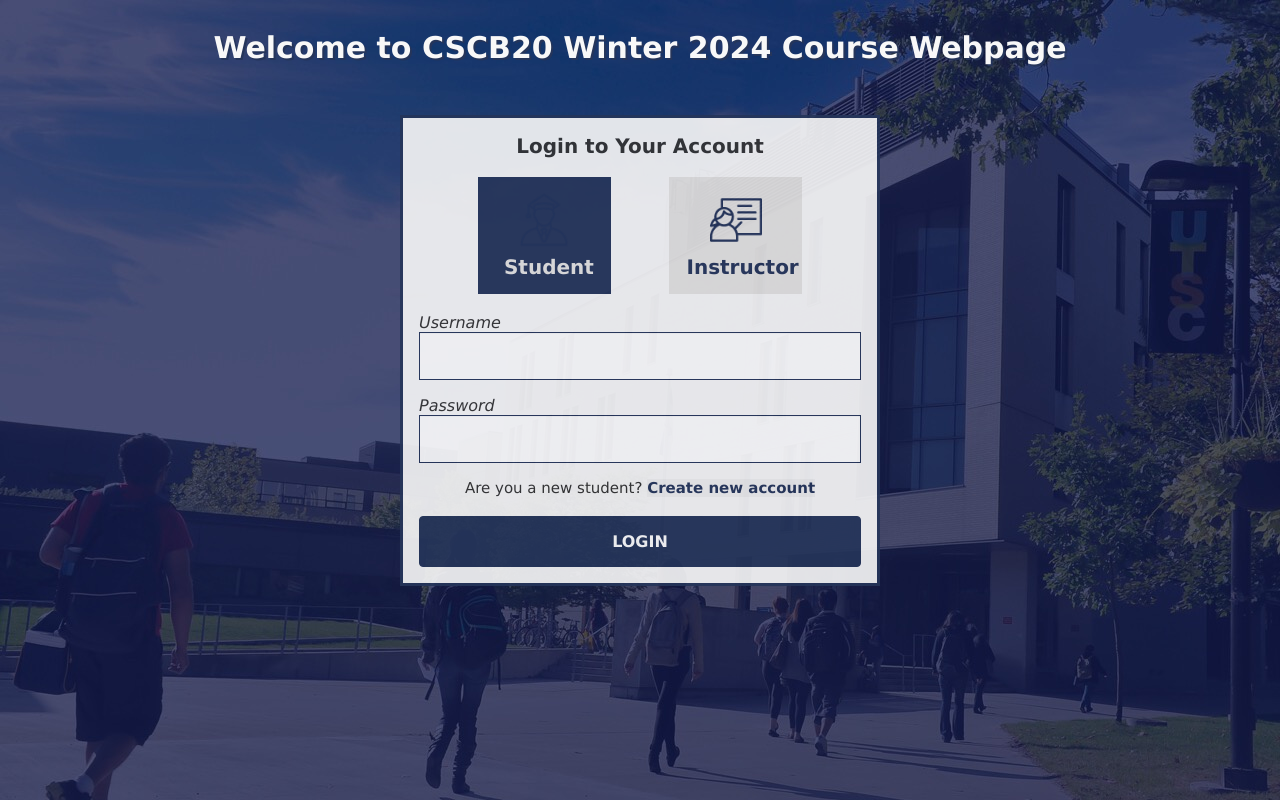
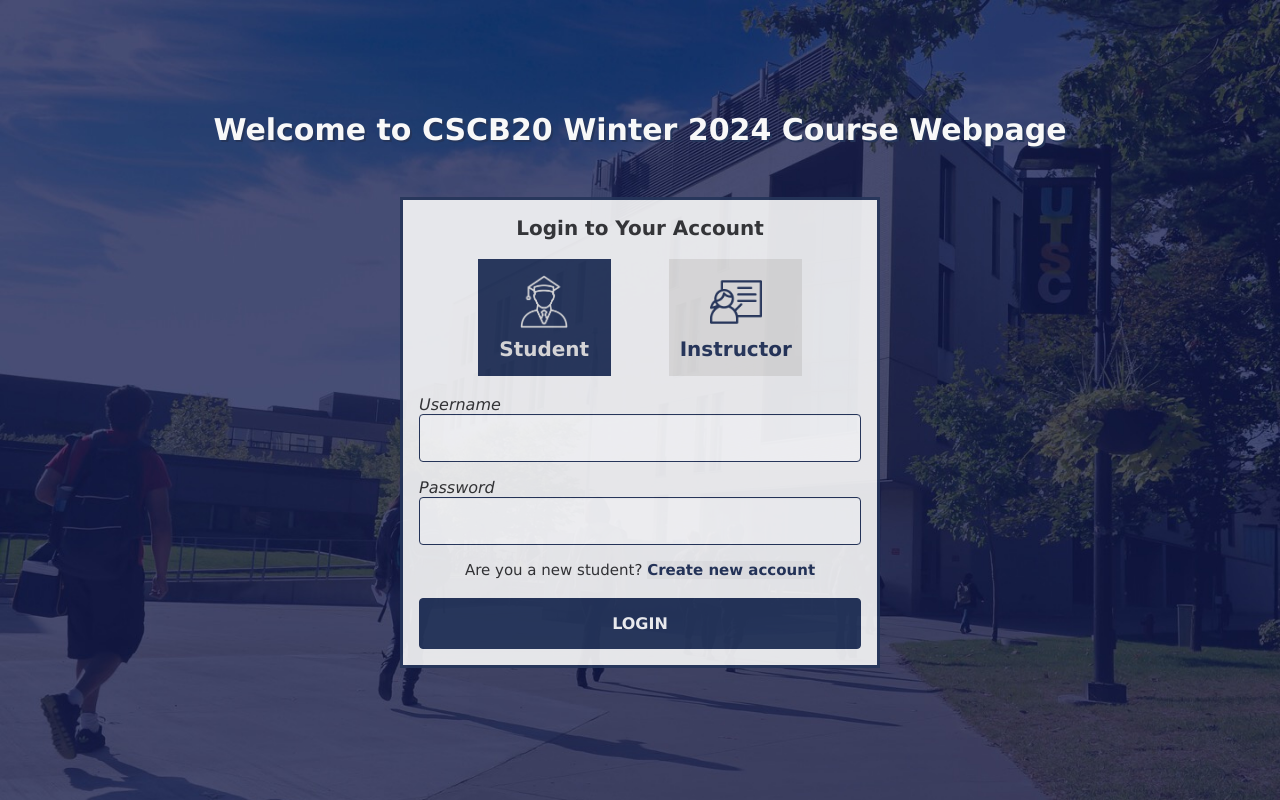
Before and after one commit to BobbyAdiSalim/Course-Website, a Flask app: page /login in a window 1280 px wide. Run offline with Flask 3, Linux system fonts and the light colour scheme.

Commit message:
login uda bagus

```diff
--- a/static/css/login.css
+++ b/static/css/login.css
@@ -1,7 +1,6 @@
   .container{
-    background-color: hsl(0, 33%, 99%);
-    color: #25355A;
-    margin: 0 auto;
+    width: 100%;
+    margin: auto;
   }
 
   body{
@@ -10,6 +9,17 @@
     color: #333;
     background-color: #f8f8f9;
     background-image: url("../images/building.png");
+    background-repeat: no-repeat;
+    background-size: cover;
+    display: flex;
+    justify-content: center;
+    align-items: center;
+    padding: 0;
+    margin: 0;
+  }
+
+  html, body {
+    min-height: 100vh;
   }
 
   *, *:before, *:after {
@@ -20,13 +30,13 @@
 
   form {
     max-width: 480px;
+    width: 80%;
     margin: 50px auto;
     padding: 16px;
     border: 3px solid #25355A;
     position: relative;
     background-color: #F8F8F8;
     opacity: 0.9;
-
   }
 
 
@@ -56,6 +66,7 @@
     box-shadow: 0 1px 0 rgba(0,0,0,0.03) inset;
     margin-bottom: 16px;
     transition: all .2s ease;
+    border-radius: 4px;
   }
 
   input::placeholder {
@@ -137,14 +148,20 @@
     font-family: Geneva, Arial, Helvetica, sans-serif;
     font-style: oblique;
     color: #25355A;
-    padding: 15px 26px;
+    padding: 15px 0;
     border: none;
     cursor: pointer;
     width: 30%;
+    min-width: fit-content;
     font-size: 20px;
     transition: all .2s ease;
     font-weight: bolder;
     font-style: normal;
+    display: flex;
+    flex-direction: column;
+    align-items: center;
+    justify-content: center;
+    justify-items: center;
   }
 
   .minibutton1_student:hover {
@@ -159,15 +176,21 @@
     font-family: Geneva, Arial, Helvetica, sans-serif;
     font-style: oblique;
     color: #25355A;
-    padding: 15px 26px;
+    padding: 15px 0;
     border: none;
     cursor: pointer;
     width: 30%;
+    min-width: fit-content;
     font-size: 20px;
     transition: all .2s ease;
     font-weight: bolder;
     font-style: normal;
     text-align: justify;
+    display: flex;
+    flex-direction: column;
+    align-items: center;
+    justify-content: center;
+    justify-items: center;
   }
 
   .minibutton1_instructor:hover {
@@ -186,7 +209,6 @@
   .twobuttons {
     display:flex;
     justify-content:space-evenly;
-
   }
 
   .top{
@@ -291,15 +313,12 @@
 
   }
 
-.text {
-  margin-left: -9px;
-}
 
 .choose_login_visible {
   font-style: normal;
   width: 100%;
   text-align: center;
-    ont-size: 15px;
+  font-size: 15px;
 }
 
 .minibutton_still {
--- a/static/js/login.js
+++ b/static/js/login.js
@@ -21,6 +21,8 @@ $(document).ready(function(){
             $('.minibutton1_student').css("color","#E5E4E2");
             $('.minibutton1_instructor').css("background-color","#E5E4E2");
             $('.minibutton1_instructor').css("color","#25355A");
+            $(".imgavatar1").attr("src","/static/images/student-white.png");
+            $(".imgavatar2").attr("src","/static/images/teacher-blue.png");
         });
 
         $('#radio_instructor').click(function(){
@@ -32,6 +34,8 @@ $(document).ready(function(){
             $('.minibutton1_instructor').css("color","#E5E4E2");
             $('.minibutton1_student').css("background-color","#E5E4E2");
             $('.minibutton1_student').css("color","#25355A");
+            $(".imgavatar1").attr("src","/static/images/student-blue.png");
+            $(".imgavatar2").attr("src","/static/images/teacher-white.png");
         });
 
         $('.click_register_student').click(function(){
--- a/templates/login.html
+++ b/templates/login.html
@@ -6,6 +6,7 @@
     <meta name="viewport" content="width=device-width, initial-scale=1.0">
     <title>Login Page</title>
     <link href="{{ url_for('static', filename='css/index.css') }}" rel="stylesheet" type="text/css">
+    <link href="{{ url_for('static', filename='css/login.css') }}" rel="stylesheet" type="text/css">
     <script src="https://ajax.googleapis.com/ajax/libs/jquery/3.7.1/jquery.min.js"></script>
     <script src="{{ url_for('static', filename='js/login.js')}}"></script>
 
@@ -18,11 +19,8 @@
 <div class="bgimage">
 
     <body>
-        {% block extra_css %}
-        <link href="{{ url_for('static', filename='css/login.css') }}" rel="stylesheet" type="text/css">
-        {% endblock %}
         {% block content %}
-
+        <div container>
             <div class="top">
                 Welcome to CSCB20 Winter 2024 Course Webpage
             </div>
@@ -50,8 +48,8 @@
                     <div class="twobuttons">
                         <label class="minibutton1_student" for="radio_student">
                             <div class="radio_student_label "><img
-                                src="{{ url_for('static', filename='images/student-blue.png')}}"
-                                class="imgavatar1"><strong>Student</strong></div>
+                                    src="{{ url_for('static', filename='images/student-white.png')}}"
+                                    class="imgavatar1"><strong><div class="text">Student</div></strong></div>
                         </label>
                         <input type="radio" name="status" id="radio_student" value="Student" required hidden checked>
 
@@ -141,6 +139,7 @@
                 </form>
 
             </div>
+        </div>
     </body>
 </div>
 {% endblock %}
```
Also changed, not shown: static/images/student-white.png (added), static/images/teacher-white.png (added). Lines whose indentation alone changed are shown as unchanged.
